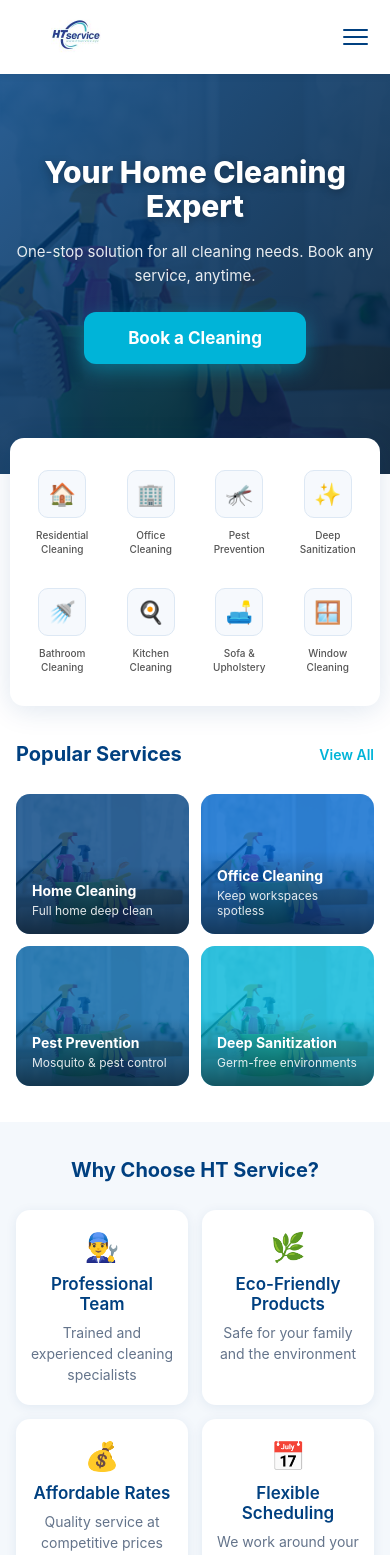
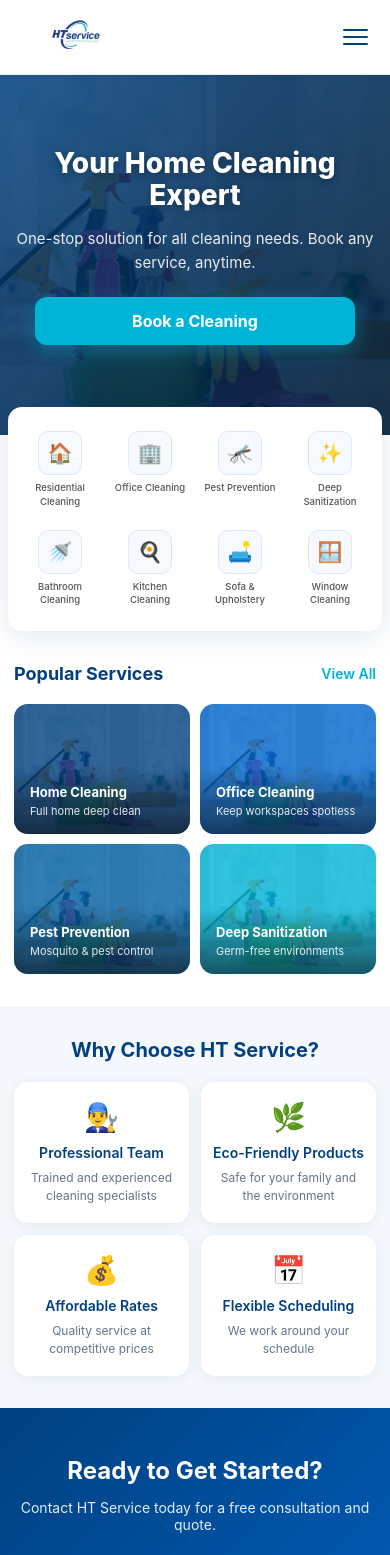
Before and after one commit to RetroRabiul/HTService, a Next.js app: page / in a window 390 px wide. Shown: the top 1555 px of the page. Built offline with nearby package versions, Linux system fonts and the light colour scheme.

Commit message:
Mobile responsiveness: fix nav dropdown links, overflow-x, hero, bookBtn, mid-breakpoints, modal slide-up

```diff
--- a/styles/BookingModal.module.css
+++ b/styles/BookingModal.module.css
@@ -456,13 +456,68 @@
 
 /* ── Mobile ──────────────────────────────── */
 @media (max-width: 480px) {
-  .modal { max-height: 95vh; }
+  .overlay {
+    padding: 0;
+    align-items: flex-end;
+  }
 
-  .timeGrid { grid-template-columns: repeat(3, 1fr); }
+  .modal {
+    max-height: 92vh;
+    border-radius: 20px 20px 0 0;
+    width: 100%;
+  }
+
+  .header {
+    padding: 16px 16px 0;
+  }
+
+  .body {
+    padding: 16px;
+  }
+
+  .calendar {
+    padding: 12px;
+  }
 
   .calDay {
-    width: 30px;
-    height: 30px;
+    width: 34px;
+    height: 34px;
+    font-size: 13px;
+  }
+
+  .calDayName {
+    font-size: 10px;
+    padding: 4px 0 6px;
+  }
+
+  .timeGrid {
+    grid-template-columns: repeat(3, 1fr);
+    gap: 7px;
+  }
+
+  .timeSlot {
+    font-size: 12px;
+    padding: 11px 4px;
+  }
+
+  .serviceItem {
+    padding: 11px 10px;
+  }
+
+  .serviceName {
+    font-size: 13px;
+  }
+
+  .serviceDesc {
+    font-size: 11px;
+  }
+
+  .servicePrice {
     font-size: 12px;
   }
+
+  .nextBtn {
+    font-size: 15px;
+    padding: 14px;
+  }
 }
--- a/styles/Home.module.css
+++ b/styles/Home.module.css
@@ -1,6 +1,7 @@
 .main {
   font-family: 'Inter', system-ui, Arial;
   min-height: 100vh;
+  overflow-x: hidden;
 }
 
 /* ── Hero ───────────────────────────────── */
@@ -149,6 +150,8 @@
   justify-content: space-between;
   max-width: 1200px;
   margin: 0 auto 28px;
+  flex-wrap: wrap;
+  gap: 8px;
 }
 
 .sectionTitle {
@@ -377,51 +380,15 @@
   }
 }
 
-/* ── Mobile (≤640px) ────────────────────── */
-@media (max-width: 640px) {
-  .hero {
-    padding: 80px 16px 110px;
-    min-height: 400px;
-  }
-
+/* ── Small tablet / large phone (≤768px) ─── */
+@media (max-width: 768px) {
   .heroTitle {
-    font-size: 30px;
-  }
-
-  .heroSubtitle {
-    font-size: 15px;
-    margin-bottom: 24px;
-  }
-
-  .searchBar {
-    flex-wrap: wrap;
-    border-radius: 10px;
-  }
-
-  .locationPill {
-    width: 100%;
-    padding: 12px 16px;
-    border-bottom: 1px solid #eee;
-    min-width: unset;
-  }
-
-  .searchDivider {
-    display: none;
-  }
-
-  .searchInput {
-    padding: 13px 12px;
-    font-size: 14px;
-  }
-
-  .searchBtn {
-    padding: 0 18px;
+    font-size: 36px;
   }
 
   .categoriesWrap {
-    margin: -36px 10px 0;
-    padding: 20px 12px;
-    border-radius: 14px;
+    margin: -32px 12px 0;
+    padding: 20px 16px;
   }
 
   .categoriesGrid {
@@ -430,37 +397,107 @@
   }
 
   .categoryIcon {
-    width: 48px;
-    height: 48px;
-    font-size: 22px;
+    width: 52px;
+    height: 52px;
+    font-size: 24px;
+  }
+
+  .categoryLabel {
+    font-size: 11px;
+  }
+
+  .popularGrid {
+    grid-template-columns: repeat(2, 1fr);
+    gap: 14px;
+  }
+
+  .featureGrid {
+    grid-template-columns: repeat(2, 1fr);
+    gap: 16px;
+    max-width: 100%;
+  }
+
+  .section,
+  .sectionAlt {
+    padding: 44px 20px;
+  }
+}
+
+/* ── Mobile (≤640px) ────────────────────── */
+@media (max-width: 640px) {
+  .hero {
+    padding: 72px 16px 90px;
+    min-height: 360px;
+  }
+
+  .heroTitle {
+    font-size: 28px;
+  }
+
+  .heroSubtitle {
+    font-size: 15px;
+    margin-bottom: 22px;
+  }
+
+  .bookBtn {
+    width: 100%;
+    max-width: 320px;
+    padding: 14px 24px;
+    font-size: 16px;
+  }
+
+  .categoriesWrap {
+    margin: -28px 8px 0;
+    padding: 16px 10px;
+    border-radius: 14px;
+  }
+
+  .categoriesGrid {
+    grid-template-columns: repeat(4, 1fr);
+    gap: 6px;
+  }
+
+  .categoryTile {
+    gap: 6px;
+    padding: 8px 4px;
+  }
+
+  .categoryIcon {
+    width: 44px;
+    height: 44px;
+    font-size: 20px;
     border-radius: 10px;
   }
 
   .categoryLabel {
-    font-size: 10px;
+    font-size: 9.5px;
   }
 
   .popularGrid {
     grid-template-columns: repeat(2, 1fr);
-    gap: 12px;
+    gap: 10px;
   }
 
   .popularCard {
-    height: 140px;
+    height: 130px;
   }
 
   .popularTitle {
-    font-size: 14px;
+    font-size: 13px;
+  }
+
+  .popularDesc {
+    font-size: 11px;
   }
 
   .featureGrid {
     grid-template-columns: repeat(2, 1fr);
-    gap: 14px;
+    gap: 12px;
     max-width: 100%;
   }
 
   .featureItem {
-    padding: 20px 14px;
+    padding: 18px 12px;
   }
 
   .featureIcon {
@@ -468,13 +505,30 @@
     margin-bottom: 10px;
   }
 
+  .featureTitle {
+    font-size: 14px;
+  }
+
+  .featureDesc {
+    font-size: 12px;
+  }
+
   .section,
   .sectionAlt {
-    padding: 36px 16px;
+    padding: 32px 14px;
   }
 
   .sectionTitle {
     font-size: 20px;
+    margin-bottom: 20px;
+  }
+
+  .sectionHeader {
+    margin-bottom: 20px;
+  }
+
+  .sectionHeader .sectionTitle {
+    font-size: 18px;
   }
 
   .contactSection {
@@ -482,7 +536,16 @@
   }
 
   .contactTitle {
-    font-size: 26px;
+    font-size: 24px;
+  }
+
+  .contactSubtitle {
+    font-size: 14px;
+    margin-bottom: 24px;
+  }
+
+  .contactCard {
+    padding: 20px 16px;
   }
 
   .contactBtns {
@@ -495,5 +558,33 @@
   .btnSecondary {
     width: 100%;
     max-width: 280px;
+    padding: 13px 20px;
   }
 }
+
+/* ── Very small phones (≤380px) ─────────── */
+@media (max-width: 380px) {
+  .heroTitle {
+    font-size: 24px;
+  }
+
+  .categoriesGrid {
+    grid-template-columns: repeat(4, 1fr);
+    gap: 4px;
+  }
+
+  .categoryIcon {
+    width: 38px;
+    height: 38px;
+    font-size: 17px;
+  }
+
+  .categoryLabel {
+    font-size: 8.5px;
+  }
+
+  .popularGrid {
+    grid-template-columns: 1fr 1fr;
+    gap: 8px;
+  }
+}
--- a/styles/Navigation.module.css
+++ b/styles/Navigation.module.css
@@ -2,6 +2,7 @@
   background: #ffffff;
   padding: 14px 40px;
   box-shadow: 0 2px 8px rgba(0, 0, 0, 0.06);
+  border-bottom: 1px solid #e8edf2;
   position: sticky;
   top: 0;
   z-index: 1000;
@@ -117,6 +118,7 @@
   .link {
     padding: 15px 20px;
     font-size: 16px;
+    color: white;
     border-bottom: 1px solid rgba(255, 255, 255, 0.1);
   }
 
```
